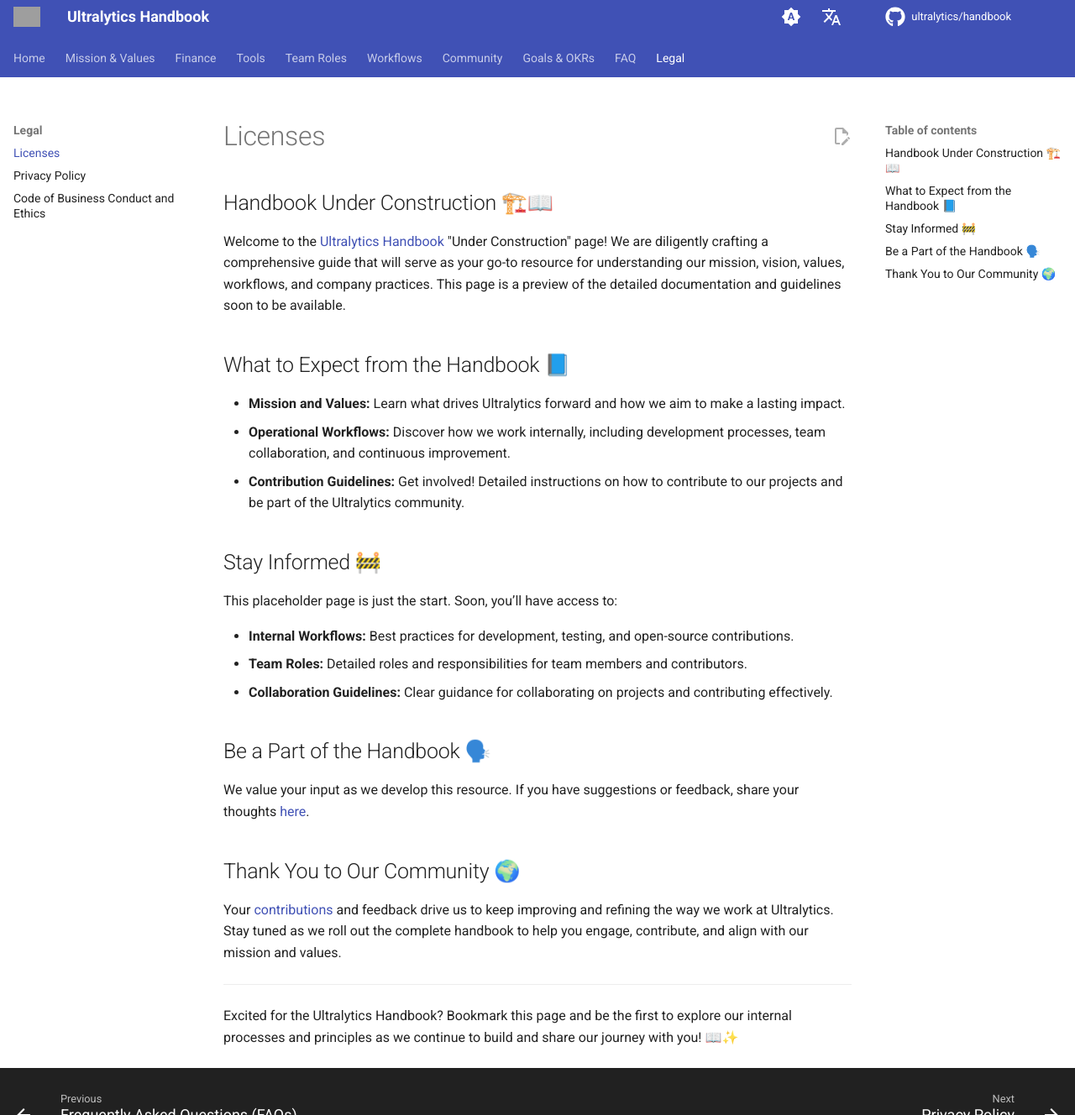
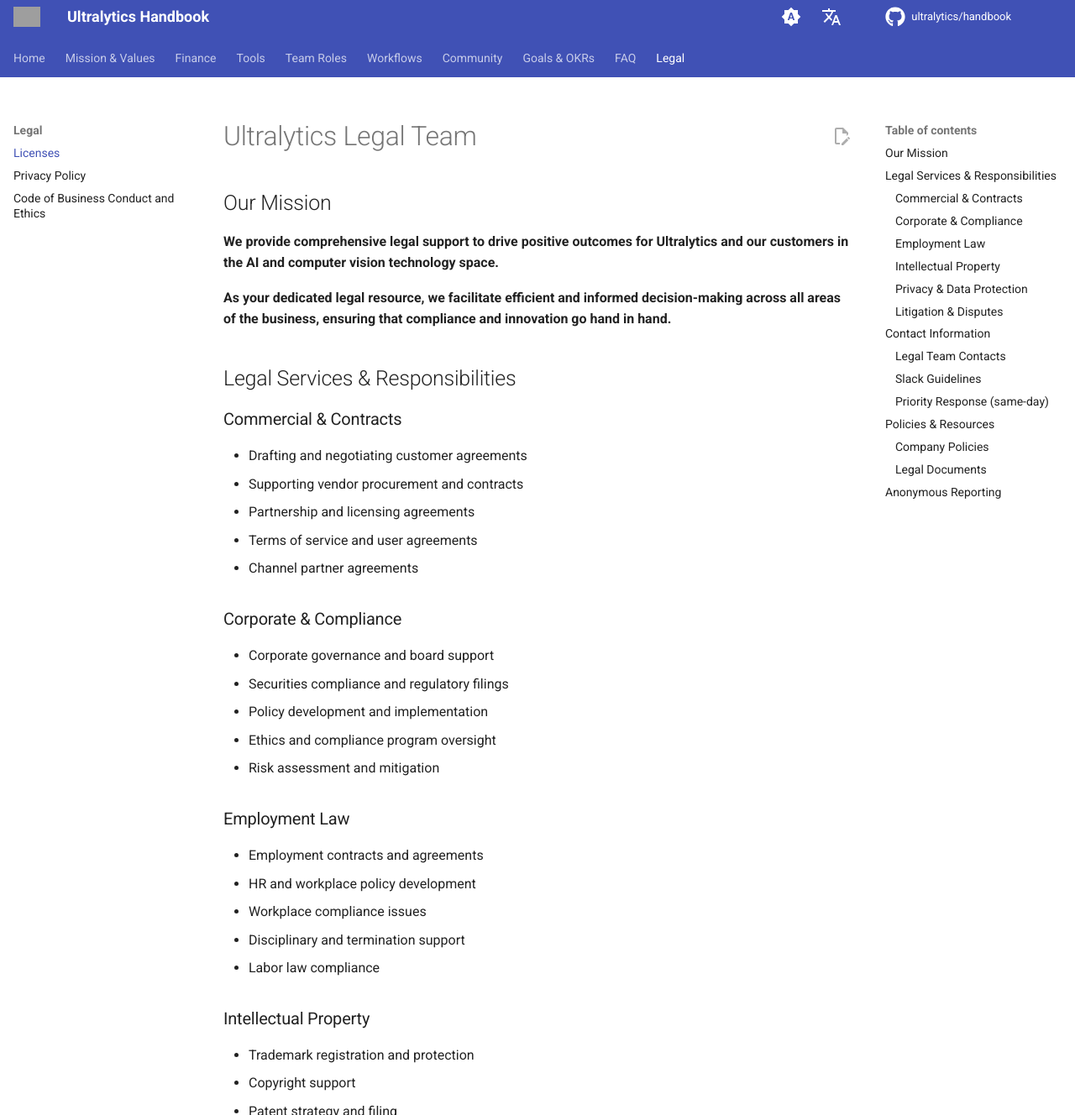
Before and after one commit to ultralytics/handbook, an MkDocs documentation site: the page built from docs/en/legal/licenses.md, in a window 1280 px wide and 1400 px high, cut to the strip 72-1400 px from the top of the window. Shown: the whole strip at 84% size. Built offline with MkDocs 1.6.1 and Material for MkDocs 9.7.7, drawn with Linux system fonts in a browser that asks for light colours; comment, search, counter and statistics services are not loaded; some of the changed text lies outside the part shown; grey boxes are pictures that could not be loaded.

Commit message:
add-legal-team-overview-page.md (#135)
Signed-off-by: zkontri <kontrikova.z@gmail.com>
Co-authored-by: UltralyticsAssistant <web@ultralytics.com>
Co-authored-by: Glenn Jocher <glenn.jocher@ultralytics.com>

```diff
--- a/docs/en/legal/licenses.md
+++ b/docs/en/legal/licenses.md
@@ -1,36 +1,103 @@
----
-description: Explore the Ultralytics Handbook—a comprehensive guide to our mission, vision, values, and internal workflows. Stay tuned for exciting updates as we continue to build this resource.
-keywords: Ultralytics Handbook, coming soon, under construction, internal guide, mission, vision, values, workflows, open-source, AI guidelines
----
+# Ultralytics Legal Team
 
-# Licenses
+## Our Mission
 
-## Handbook Under Construction 🏗️📖
+**We provide comprehensive legal support to drive positive outcomes for Ultralytics and our customers in the AI and computer vision technology space.**
 
-Welcome to the [Ultralytics](https://www.ultralytics.com/) [Handbook](https://handbook.ultralytics.com/) "Under Construction" page! We are diligently crafting a comprehensive guide that will serve as your go-to resource for understanding our mission, vision, values, workflows, and company practices. This page is a preview of the detailed documentation and guidelines soon to be available.
+**As your dedicated legal resource, we facilitate efficient and informed decision-making across all areas of the business, ensuring that compliance and innovation go hand in hand.**
 
-## What to Expect from the Handbook 📘
+## Legal Services & Responsibilities
 
-- **Mission and Values:** Learn what drives Ultralytics forward and how we aim to make a lasting impact.
-- **Operational Workflows:** Discover how we work internally, including development processes, team collaboration, and continuous improvement.
-- **Contribution Guidelines:** Get involved! Detailed instructions on how to contribute to our projects and be part of the Ultralytics community.
+### Commercial & Contracts
 
-## Stay Informed 🚧
+- Drafting and negotiating customer agreements
+- Supporting vendor procurement and contracts
+- Partnership and licensing agreements
+- Terms of service and user agreements
+- Channel partner agreements
 
-This placeholder page is just the start. Soon, you’ll have access to:
+### Corporate & Compliance
 
-- **Internal Workflows:** Best practices for development, testing, and open-source contributions.
-- **Team Roles:** Detailed roles and responsibilities for team members and contributors.
-- **Collaboration Guidelines:** Clear guidance for collaborating on projects and contributing effectively.
+- Corporate governance and board support
+- Securities compliance and regulatory filings
+- Policy development and implementation
+- Ethics and compliance program oversight
+- Risk assessment and mitigation
 
-## Be a Part of the Handbook 🗣️
+### Employment Law
 
-We value your input as we develop this resource. If you have suggestions or feedback, share your thoughts [here](https://www.ultralytics.com/survey).
+- Employment contracts and agreements
+- HR and workplace policy development
+- Workplace compliance issues
+- Disciplinary and termination support
+- Labor law compliance
 
-## Thank You to Our Community 🌍
+### Intellectual Property
 
-Your [contributions](https://docs.ultralytics.com/help/contributing/) and feedback drive us to keep improving and refining the way we work at Ultralytics. Stay tuned as we roll out the complete handbook to help you engage, contribute, and align with our mission and values.
+- Trademark registration and protection
+- Copyright support
+- Patent strategy and filing
+- IP licensing and agreements
+- Handling infringement issues and disputes
 
----
+### Privacy & Data Protection
 
-Excited for the Ultralytics Handbook? Bookmark this page and be the first to explore our internal processes and principles as we continue to build and share our journey with you! 📖✨
+- Privacy policy development
+- Data processing agreements
+- GDPR and global privacy compliance
+- Data breach response and incident support
+- Vendor privacy and data protection assessments
+- Privacy impact assessments (PIAs)
+- Cross-border data transfer compliance
+- Data retention and disposal policies
+
+### Litigation & Disputes
+
+- Managing contract disputes
+- Employment-related claims
+- IP infringement matters
+- Regulatory investigations
+- General business litigation
+
+## Contact Information
+
+### Legal Team Contacts
+
+- **Head of Legal**: William Beaven
+- **Email**: [legal@ultralytics.com](mailto:legal@ultralytics.com)
+- **Slack**: `#compliance` (for internal team members)
+
+### Slack Guidelines
+
+- Use `#compliance` for legal matters and compliance guidance (tag `@legal-team` for same-day response)
+- Use `#sales` for contract reviews and sales-related legal questions
+
+### Priority Response (same-day)
+
+- Litigation or legal threats
+- Regulatory investigations
+- Data breaches or security incidents
+- Employment terminations
+- IP infringement claims
+
+## Policies & Resources
+
+### Company Policies
+
+- [Code of Business Conduct & Ethics](https://handbook.ultralytics.com/legal/code-of-business-conduct-and-ethics/#consequences-of-violations)
+- [GDPR Compliance Policy](https://app.vanta.com/c/ultralytics/employee/onboarding)
+
+### Legal Documents
+
+- [Terms of Service](https://www.ultralytics.com/legal/terms-of-service)
+- [Privacy Policy](https://www.ultralytics.com/legal/privacy)
+- [Ultralytics Enterprise Software License Terms](https://www.ultralytics.com/legal/enterprise-software-license)
+
+## Anonymous Reporting
+
+We encourage open communication, but if you need to raise a sensitive issue confidentially, we provide anonymous reporting channels.
+
+- [Anonymous Form Reporting](https://docs.google.com/forms/d/e/1FAIpQLSdXE24kB5975eZZBJ_0t1E-w7TKlTCUFYpm_MvccXi9qvwJtQ/viewform)
+- **By post:** Judicial Way, Frederick, MD 21703, United States
+
+All reports are confidential and protected from retaliation.
```
